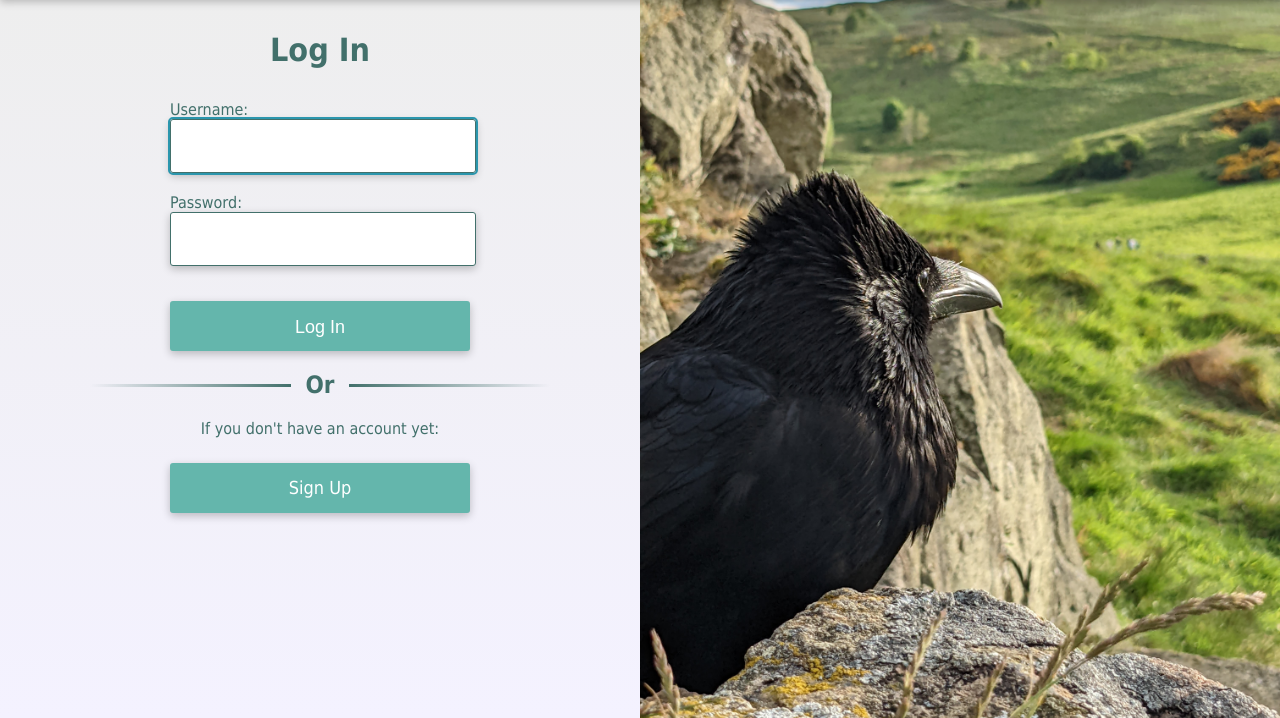
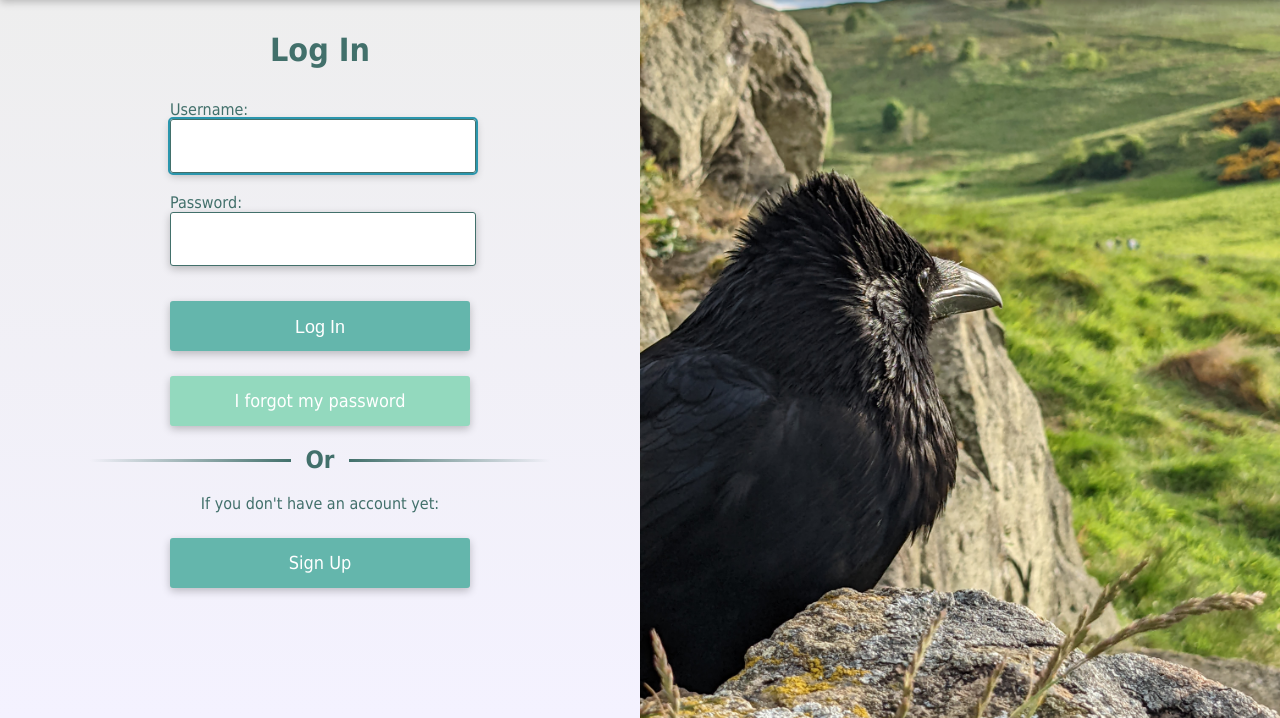
Before and after one commit to OliveMcCullough/Pixax-Project, a Django app: page /users/login/ in a window 1280 px wide. Shown: the part 82-800 px from the top of the page. Run offline with Django 4.2, Linux system fonts and the light colour scheme.

Commit message:
Added secondary button CSS Added password forgotten button to login

```diff
--- a/pixax/scss/pixax.scss
+++ b/pixax/scss/pixax.scss
@@ -1,5 +1,6 @@
 $dark-green: #42706B; /* colour for main borders and text */
 $green: #64B6AC; /* colour for interactive elements and softer borders */
+$light-green: #93d9be;
 $red: #AD482B; /* colour for errors and issues */
 $blue: #2B96AD; /* colour for info and highlights */
 
@@ -11,6 +12,7 @@ $information-color: $blue;
 
 $primary-button-color: $green;
 $primary-button-color-hover: mix($green, $dark-green, $weight: 50%);
+$secondary-button-color: $light-green;
 
 $default-box-shadow: rgba(0, 0, 0, 0.24) 0px 3px 8px;
 
@@ -303,6 +305,10 @@ button, .button{
     margin-top: 25px;
     transition: background-color 0.25s ease-in-out;
 
+    &.secondary{
+        background-color: $secondary-button-color;
+    }
+
     .button{
         margin-bottom: 25px;
     }
--- a/pixax/static/css/pixax.css
+++ b/pixax/static/css/pixax.css
@@ -310,6 +310,9 @@ button, .button {
   margin-top: 25px;
   transition: background-color 0.25s ease-in-out;
 }
+button.secondary, .button.secondary {
+  background-color: #93d9be;
+}
 button .button, .button .button {
   margin-bottom: 25px;
 }
--- a/pixax/templates/registration/login.html
+++ b/pixax/templates/registration/login.html
@@ -5,6 +5,7 @@
 {% block core_content %}
     <h1> Log In </h1>
     {% include "form_renderer.html" with submit_message="Log In" %}
+    <a class="button secondary" href="{% url "password_reset" %}"> I forgot my password </a>
     <div class="divider"> <h2> Or </h2> </div>
     <p> If you don't have an account yet: </p>
     <a class="button" href="{% url "users:register" %}"> Sign Up </a>
```
Also changed, not shown: 1 other file.
